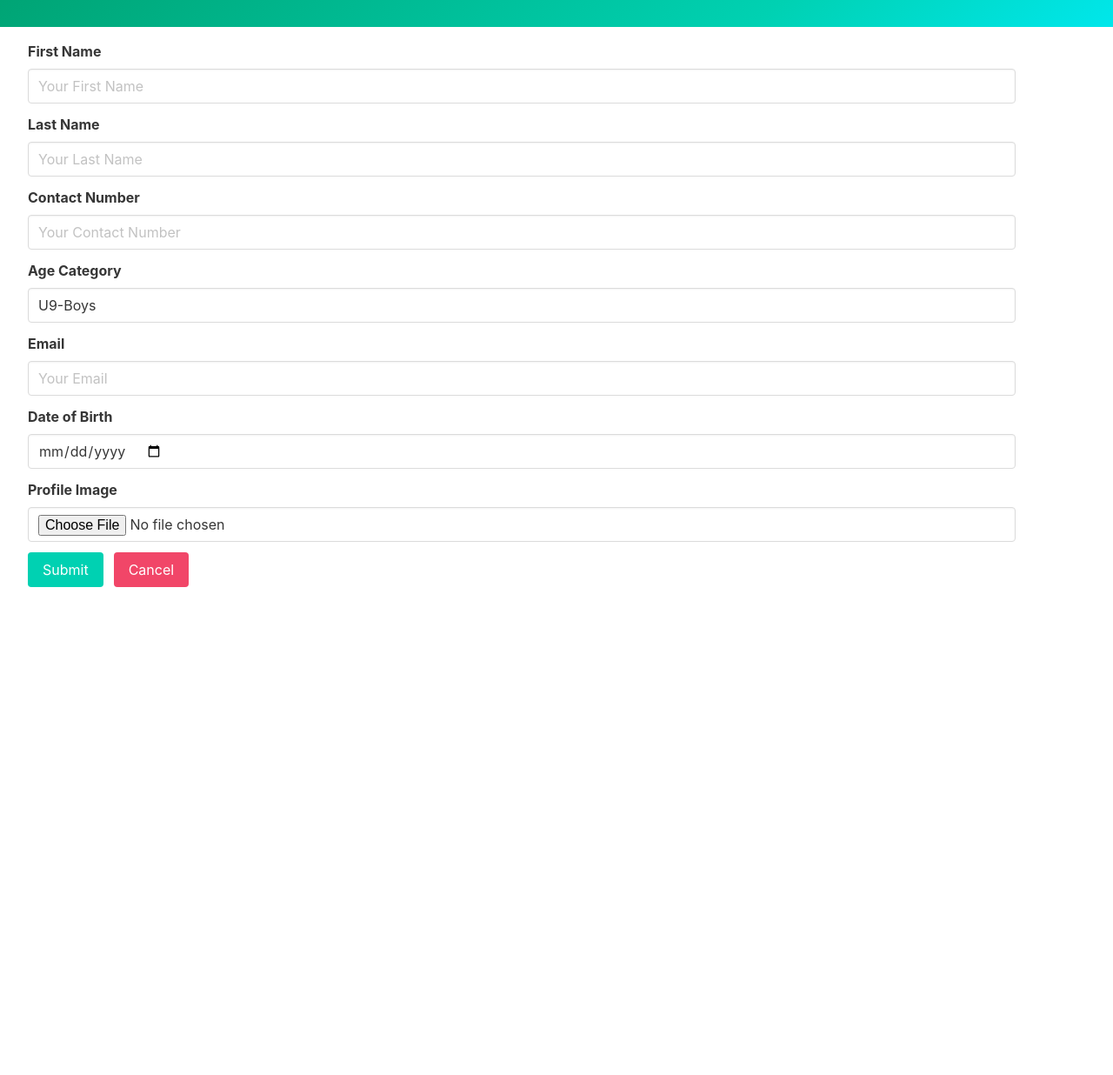
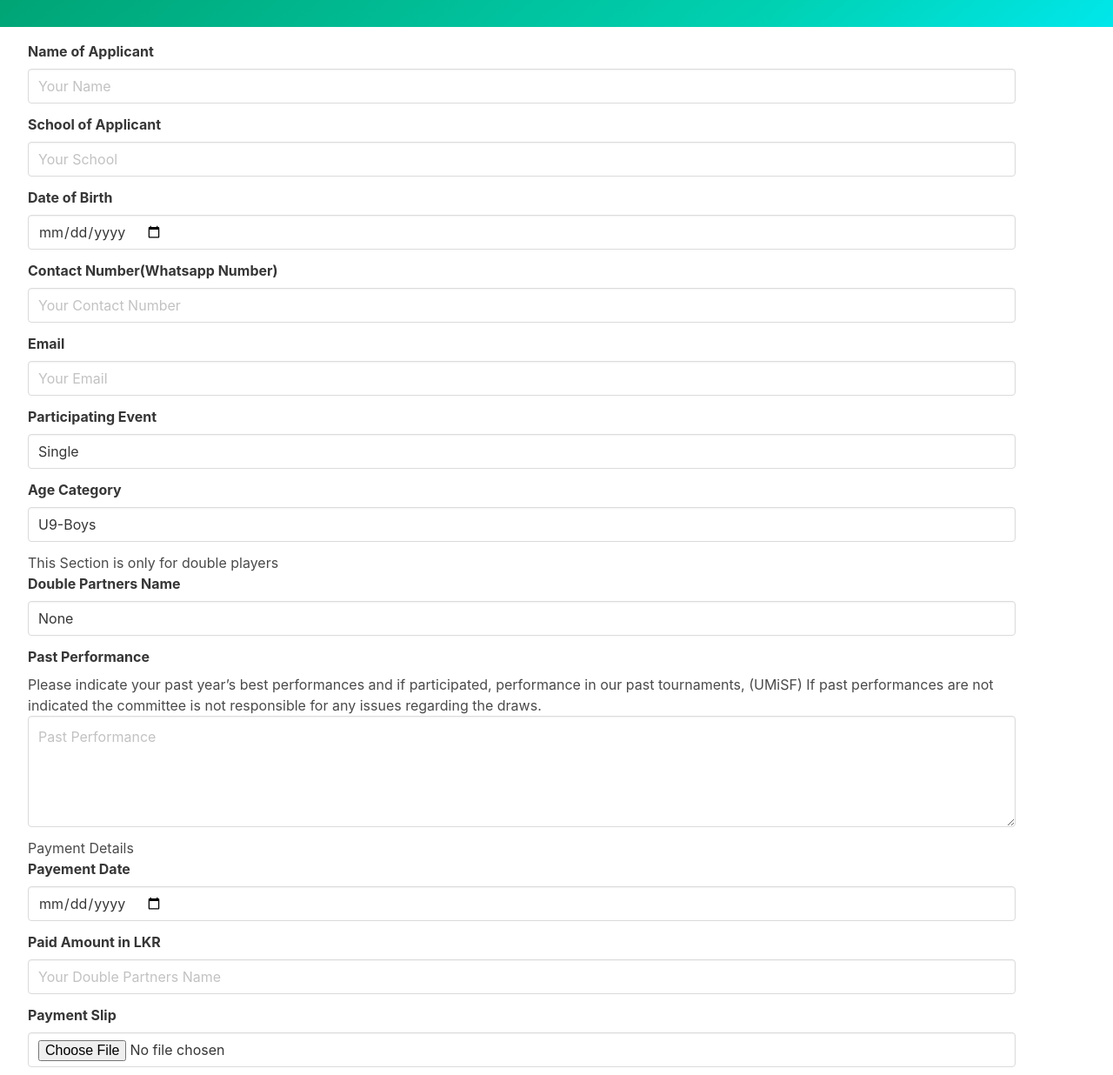
Before and after one commit to yasira2000/umisf-2024-test, a plain HTML site: page ageGroupRegistration.html in a window 1280 px wide. Shown: the part 101-1337 px from the top of the page at 87% size. Before the commit the page ends 800 px from the top, so only its background shows below. Drawn offline with nearby package versions, Linux system fonts and the light colour scheme.

Commit message:
add new fields to age group entry form

```diff
--- a/ageGroupRegistration.html
+++ b/ageGroupRegistration.html
@@ -20,39 +20,52 @@
     <section class="hero is-primary is-bold">
       <div class="hero-body">
         <div class="container">
-          <h1 style="text-align: center;" class="title">Registration Form</h1>
+          <h1 style="text-align: center;" class="title">Age Group Registration Form</h1>
         </div>
       </div>
     </section>
     <form id="form" class="container m-4 pl-4" method="POST">
       <div class="field">
-        <label class="label">First Name</label>
+        <label class="label">Name of Applicant</label>
         <div class="control">
           <input
             class="input"
             type="text"
-            placeholder="Your First Name"
-            name="First Name"
+            placeholder="Your Name"
+            name="Name"
             required
           />
         </div>
       </div>
 
       <div class="field">
-        <label class="label">Last Name</label>
+        <label class="label">School of Applicant</label>
         <div class="control">
           <input
             class="input"
             type="text"
-            placeholder="Your Last Name"
-            name="Last Name"
+            placeholder="Your School"
+            name="School"
             required
           />
         </div>
       </div>
 
       <div class="field">
-        <label class="label">Contact Number</label>
+        <label class="label">Date of Birth</label>
+        <div class="control">
+          <input
+            class="input"
+            type="date"
+            placeholder="Date of Birth"
+            name="DOB"
+            required
+          />
+        </div>
+      </div>
+
+      <div class="field">
+        <label class="label">Contact Number(Whatsapp Number)</label>
         <div class="control">
           <input
             class="input"
@@ -61,25 +74,6 @@
             name="Contact Number"
             required
           />
-        </div>
-      </div>
-
-      <div class="field">
-        <label class="label">Age Category</label>
-        <div class="control">
-          <select class="input"
-          type="text"
-          placeholder="Your Age Category"
-          name="Age Category">
-            <option value="U9-Boys">U9-Boys</option>
-            <option value="U9-Girls">U9-Girls</option>
-            <option value="U11-Boys">U11-Boys</option>
-            <option value="U11-Girls">U11-Girls</option>
-            <option value="U13-Boys">U13-Boys</option>
-            <option value="U13-Girls">U13-Girls</option>
-            <option value="U15-Boys">U15-Boys</option>
-            <option value="U15-Girls">U15-Girls</option>
-          </select>
         </div>
       </div>
 
@@ -97,20 +91,98 @@
       </div>
 
       <div class="field">
-        <label class="label">Date of Birth</label>
+        <label class="label">Participating Event</label>
+        <div class="control">
+          <select class="input"
+          type="text"
+          placeholder="Participating Event"
+          name="Participating Event">
+            <option value="Single">Single</option>
+            <option value="Double">Double</option>
+            <option value="Single & Double">Single & Double</option>
+          </select>
+        </div>
+      </div>
+
+      <div class="field">
+        <label class="label">Age Category</label>
+        <div class="control">
+          <select class="input"
+          type="text"
+          placeholder="Age Category"
+          name="Age Category">
+            <option value="U9-Boys">U9-Boys</option>
+            <option value="U9-Girls">U9-Girls</option>
+            <option value="U11-Boys">U11-Boys</option>
+            <option value="U11-Girls">U11-Girls</option>
+            <option value="U13-Boys">U13-Boys</option>
+            <option value="U13-Girls">U13-Girls</option>
+            <option value="U15-Boys">U15-Boys</option>
+            <option value="U15-Girls">U15-Girls</option>
+          </select>
+        </div>
+      </div>
+
+      <h2>This Section is only for double players</h2>
+
+      <div class="field">
+        <label class="label">Double Partners Name</label>
+        <div class="control">
+          <input
+            class="input"
+            type="text"
+            placeholder="Your Double Partners Name"
+            name="Double Partner"
+            value="None"
+          />
+        </div>
+      </div>
+
+      <div class="field">
+        <label class="label">Past Performance</label>
+        <p>Please indicate your past year’s best performances and if participated, performance in our past
+          tournaments, (UMiSF)
+          If past performances are not indicated the committee is not responsible for any issues regarding the
+          draws.</p>
+        <div class="control">
+          <textarea
+            class="textarea"
+            placeholder="Past Performance"
+            name="Past Performance"
+          ></textarea>
+        </div>
+      </div>
+
+      <h2>Payment Details</h2>
+
+      <div class="field">
+        <label class="label">Payement Date</label>
         <div class="control">
           <input
             class="input"
             type="date"
-            placeholder="Your Date of Birth"
-            name="DOB"
+            placeholder="Payment Date"
+            name="Payment Date"
             required
           />
         </div>
       </div>
 
       <div class="field">
-        <label class="label">Profile Image</label>
+        <label class="label">Paid Amount in LKR</label>
+        <div class="control">
+          <input
+            class="input"
+            type="text"
+            placeholder="Your Double Partners Name"
+            name="Paid Amount"
+            required
+          />
+        </div>
+      </div>
+
+      <div class="field">
+        <label class="label">Payment Slip</label>
         <div class="control">
           <input class="input" type="file" name="Payment Slip" accept="image/*" required/>
         </div>
```
